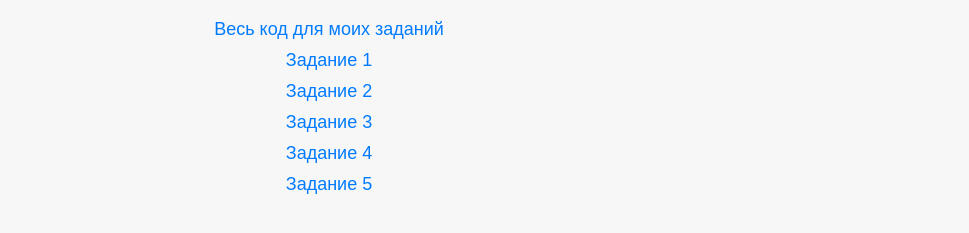
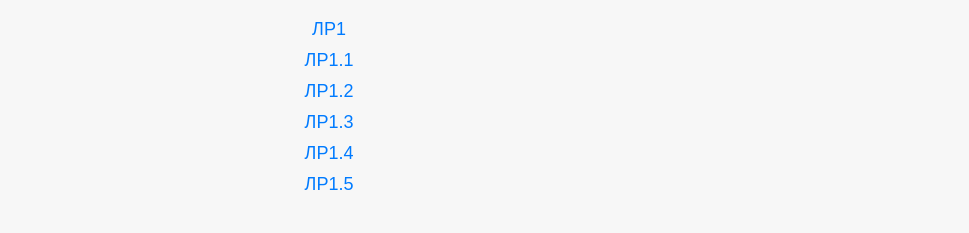
Before and after one commit to NAELSYAZY/JavaScript, a plain HTML site: page LabJS1/index.html in a window 1280 px wide. Shown: the part 101-334 px from the top of the page, without its empty margins (311-1280 px from the left). Drawn offline with Linux system fonts and the light colour scheme.

Commit message:
Update index.html

```diff
--- a/LabJS1/index.html
+++ b/LabJS1/index.html
@@ -55,12 +55,12 @@
 <body>
     <h1>Язык программирования JavaScript</h1>
     <ol>
-        <li><a href="code.html">Весь код для моих заданий</a></li>
-        <li><a href="#" onclick="runScript('lab1_1.js')">Задание 1</a></li>
-        <li><a href="#" onclick="runScript('lab1_2.js')">Задание 2</a></li>
-        <li><a href="#" onclick="runScript('lab1_3.js')">Задание 3</a></li>
-        <li><a href="#" onclick="runScript('lab1_4.js')">Задание 4</a></li>
-        <li><a href="#" onclick="runScript('lab1_5.js')">Задание 5</a></li>
+        <li><a href="LabJS1/index.html">ЛР1</a></li>
+                          <li><a href="LabJS1/lab1_1.html">ЛР1.1</a></li>
+                          <li><a href="LabJS1/lab1_2.html">ЛР1.2</a></li>
+                          <li><a href="LabJS1/lab1_3.html">ЛР1.3</a></li>
+                          <li><a href="LabJS1/lab1_4.html">ЛР1.4</a></li>
+                          <li><a href="LabJS1/lab1_5.html">ЛР1.5</a></li>
     </ol>
 
     <button id="theme-toggle" style="position: absolute; top: 20px; right: 20px;">🌙</button>
```
